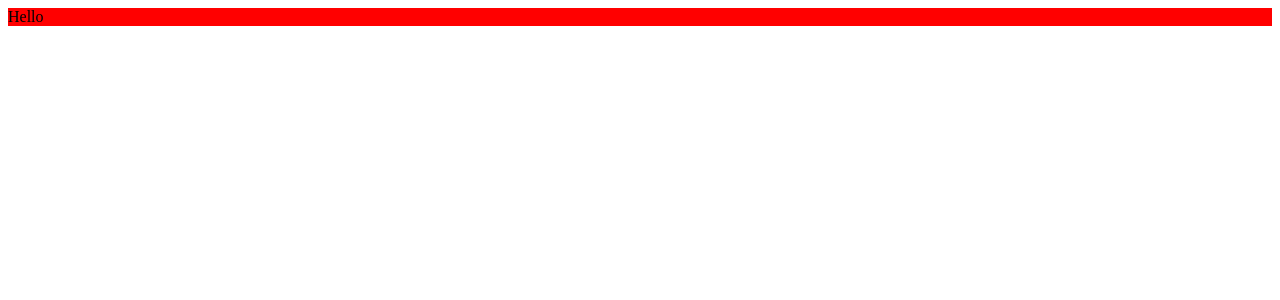
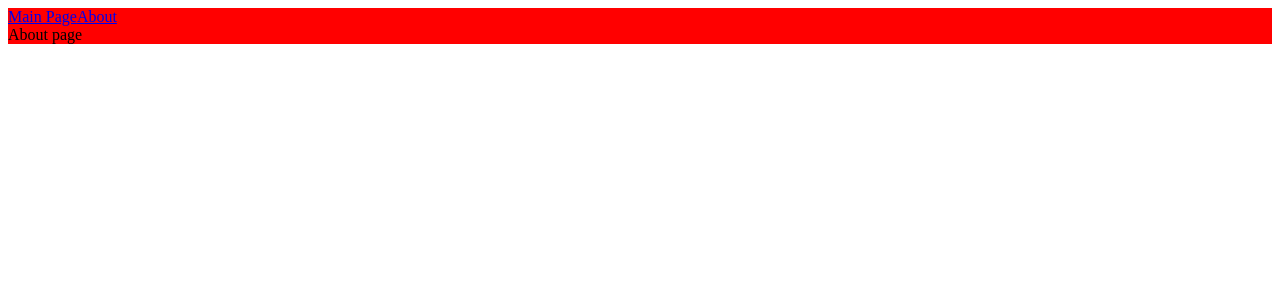
Before and after one commit to onskulit/-blog-frontend-upgrade, a React app: page /about in a window 1280 px wide. Shown: the top 300 px of the page. Built offline with nearby package versions, Linux system fonts and the light colour scheme.

Commit message:
feat: add routing

```diff
--- a/package.json
+++ b/package.json
@@ -23,6 +23,7 @@
     "@types/node": "^17.0.21",
     "@types/react": "^18.0.27",
     "@types/react-dom": "^18.0.10",
+    "@types/react-router-dom": "^5.3.3",
     "@types/webpack": "^5.28.0",
     "@types/webpack-dev-server": "^4.7.2",
     "css-loader": "^6.7.3",
@@ -40,6 +41,7 @@
   },
   "dependencies": {
     "react": "^18.2.0",
-    "react-dom": "^18.2.0"
+    "react-dom": "^18.2.0",
+    "react-router-dom": "^6.2.1"
   }
 }
--- a/src/App.tsx
+++ b/src/App.tsx
@@ -1,5 +1,19 @@
+import { Link } from "react-router-dom";
+import { Route, Routes } from "react-router-dom";
 import "./index.scss";
+import { About } from "./pages/about/About";
+import { Main } from "./pages/main/Main";
 
 export const App = () => {
-  return <div>Hello</div>;
+  return (
+    <>
+      <Link to="/">Main Page</Link>
+      <Link to="/about">About</Link>
+
+      <Routes>
+        <Route path={"/"} element={<Main />} />
+        <Route path={"/about"} element={<About />} />
+      </Routes>
+    </>
+  );
 };
--- a/src/index.tsx
+++ b/src/index.tsx
@@ -1,4 +1,10 @@
 import { render } from "react-dom";
+import { BrowserRouter } from "react-router-dom";
 import { App } from "./App";
 
-render(<App />, document.getElementById("root"));
+render(
+  <BrowserRouter>
+    <App />
+  </BrowserRouter>,
+  document.getElementById("root")
+);
--- /dev/null
+++ b/src/pages/about/About.tsx
@@ -0,0 +1,3 @@
+export const About = () => {
+  return <div>About page</div>;
+};
--- /dev/null
+++ b/src/pages/main/Main.tsx
@@ -0,0 +1,3 @@
+export const Main = () => {
+  return <div>Main page</div>;
+};
```
Also changed, not shown: 2 other files (tests, documents, lock files or other folders).
